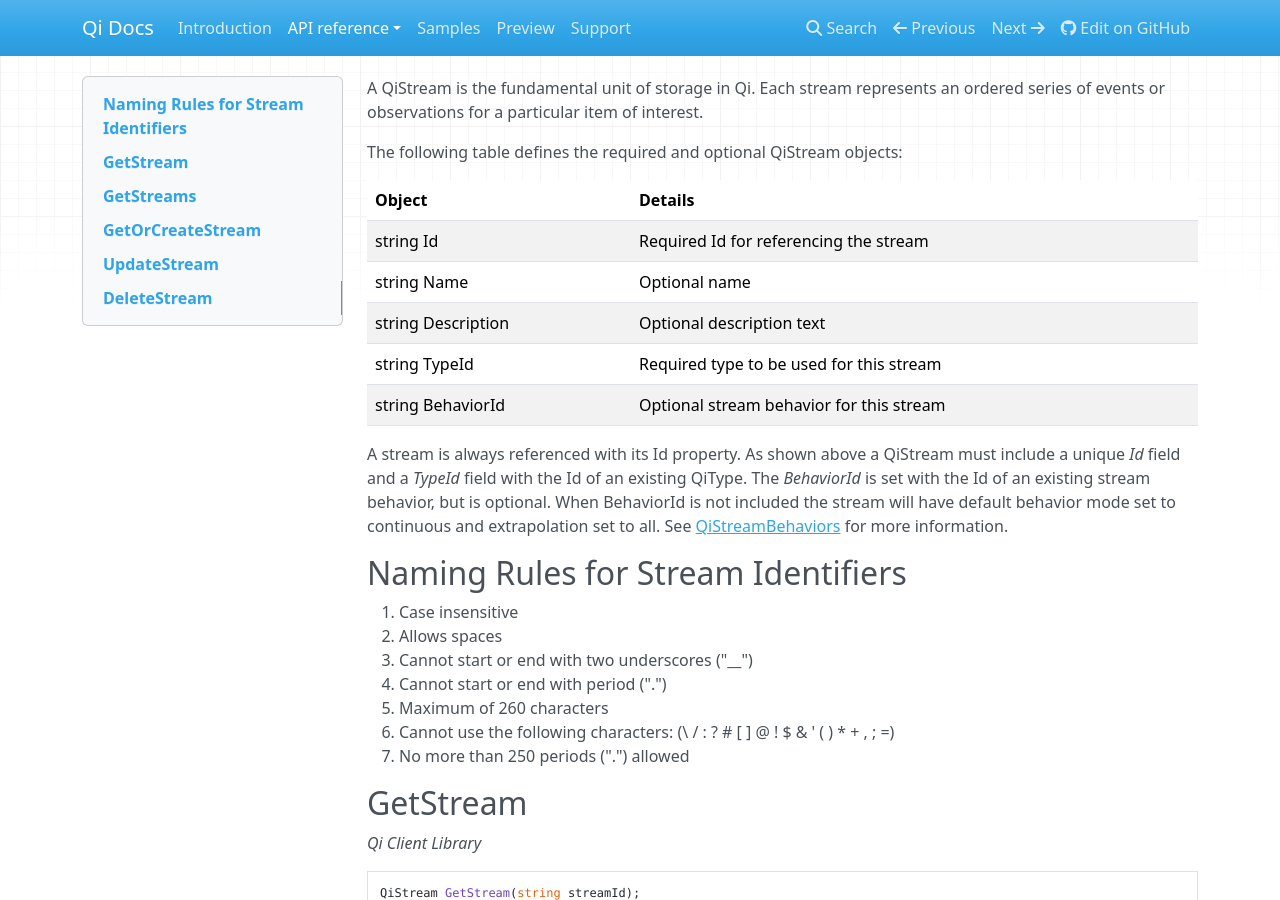
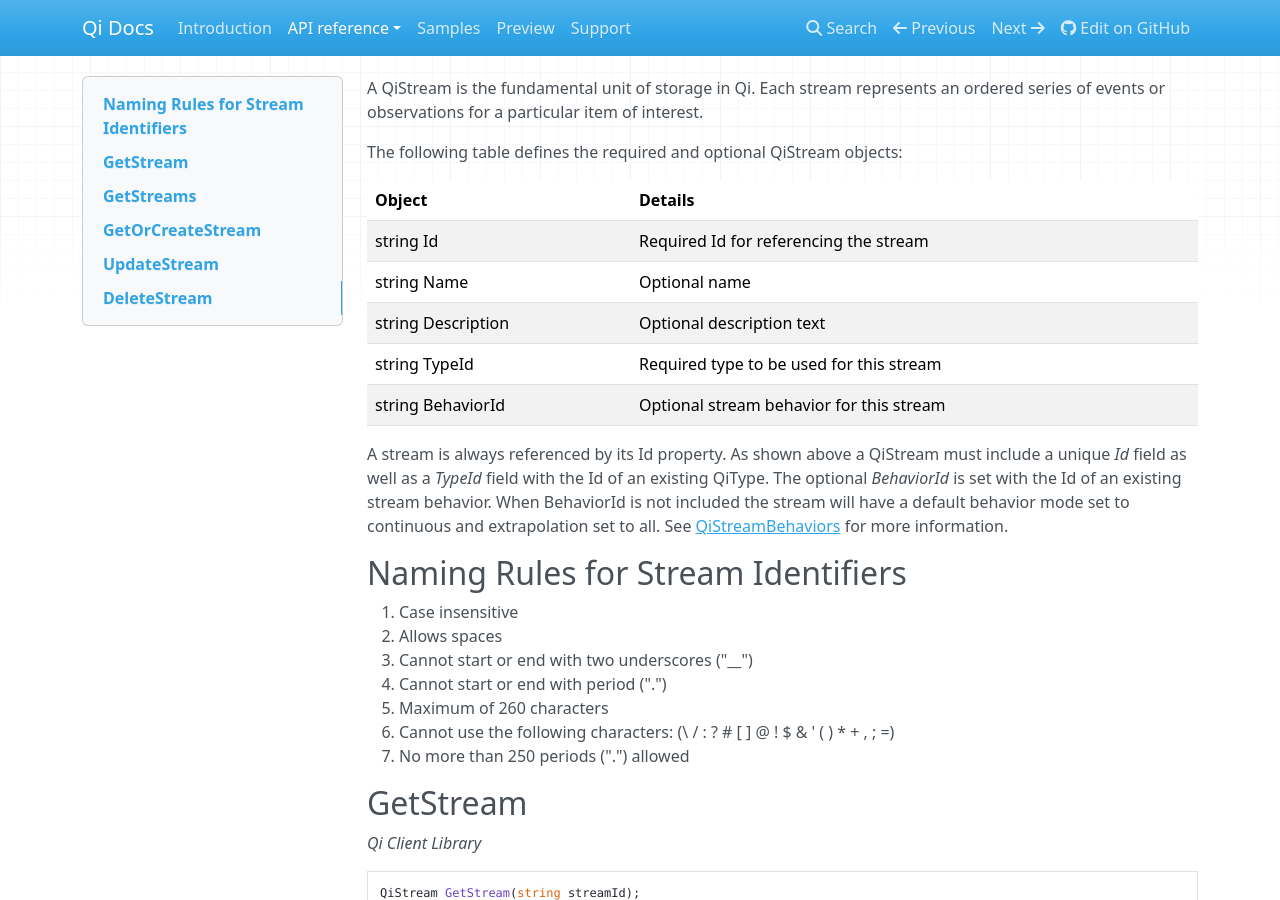
Before and after one commit to ssuryanarayanan/Qi-Docs, an MkDocs documentation site: the page built from docs/QiStreams.md, in a window 1280 px wide and 900 px high. Built offline with MkDocs 1.6.1, drawn with Linux system fonts in a browser that asks for light colours; nearby versions of some CDN libraries; old or Windows-style settings are respelled for this version of MkDocs; some of the changed text lies outside the part shown.

Commit message:
Update QiStreams.md

```diff
--- a/docs/QiStreams.md
+++ b/docs/QiStreams.md
@@ -10,7 +10,7 @@
 |string TypeId|Required type to be used for this stream|
 |string BehaviorId|Optional stream behavior for this stream|
 
-A stream is always referenced with its Id property. As shown above a QiStream must include a unique *Id* field and a *TypeId* field with the Id of an existing QiType. The *BehaviorId* is set with the Id of an existing stream behavior, but is optional. When BehaviorId is not included the stream will have default behavior mode set to continuous and extrapolation set to all. See [QiStreamBehaviors](https://qi-docs.readthedocs.org/en/latest/QiStreamBehaviors/) for more information.
+A stream is always referenced by its Id property. As shown above a QiStream must include a unique *Id* field as well as a *TypeId* field with the Id of an existing QiType. The optional *BehaviorId* is set with the Id of an existing stream behavior. When BehaviorId is not included the stream will have a default behavior mode set to continuous and extrapolation set to all. See [QiStreamBehaviors](https://qi-docs.readthedocs.org/en/latest/QiStreamBehaviors/) for more information.
 
 ## Naming Rules for Stream Identifiers
 1.	Case insensitive
@@ -35,7 +35,7 @@
 
 **Parameters**
 
-  *streamId*: String identifying the stream
+*streamId*: String identifying the stream
 
 **Security**
 Allowed by administrator and user accounts
@@ -57,7 +57,7 @@
 
 **Parameters**
 
-  None
+None
 
 **Security**
 Allowed by administrator and user accounts
@@ -80,13 +80,13 @@
 
 **Parameters**
 
-  *entity*: Qi Stream object
+*entity*: Qi Stream object
 
 **Security**
 Allowed by Administrator account
 
 **Operation**
-If entity already exists on the service by `Id`, that existing stream is returned to the caller unchanged. Otherwise the new stream is created.
+If entity already exists on the service by *Id*, that existing stream is returned to the caller unchanged. Otherwise the new stream is created
 
 ## UpdateStream
 *_Qi Client Library_*
@@ -103,7 +103,7 @@
 
 **Parameters**
 
-  *streamId*: Identifier of the stream to modify
+*streamId*: Identifier of the stream to modify
 
 *entity*: Updated stream object
 
@@ -114,15 +114,15 @@
 Changes the stream to hold the properties in the QiStream entity given.
 Permitted changes:
 
-  •	Name
+•	Name
 
-  •	BehaviorId
+•	BehaviorId
 
-  •	Description
+•	Description
 
-  An exception is thrown on unpermitted change attempt (and the stream is left unchanged).
+An exception is thrown on unpermitted change attempt (and the stream is left unchanged)
 
-  The *UpdateStream()* method applies the entire entity. Optional fields left out of the entity will remove the field from the stream if they had been set previously.
+The *UpdateStream()* method applies the entire entity. Optional fields left out of the entity will remove the field from the stream if they had been set previously
 
 ## DeleteStream
 *_Qi Client Library_*
@@ -138,7 +138,7 @@
 
 **Parameters**
 
-  *streamId*: Identifier of the stream to delete
+*streamId*: Identifier of the stream to delete
 
 **Security**
 Allowed by Administrator account
```
